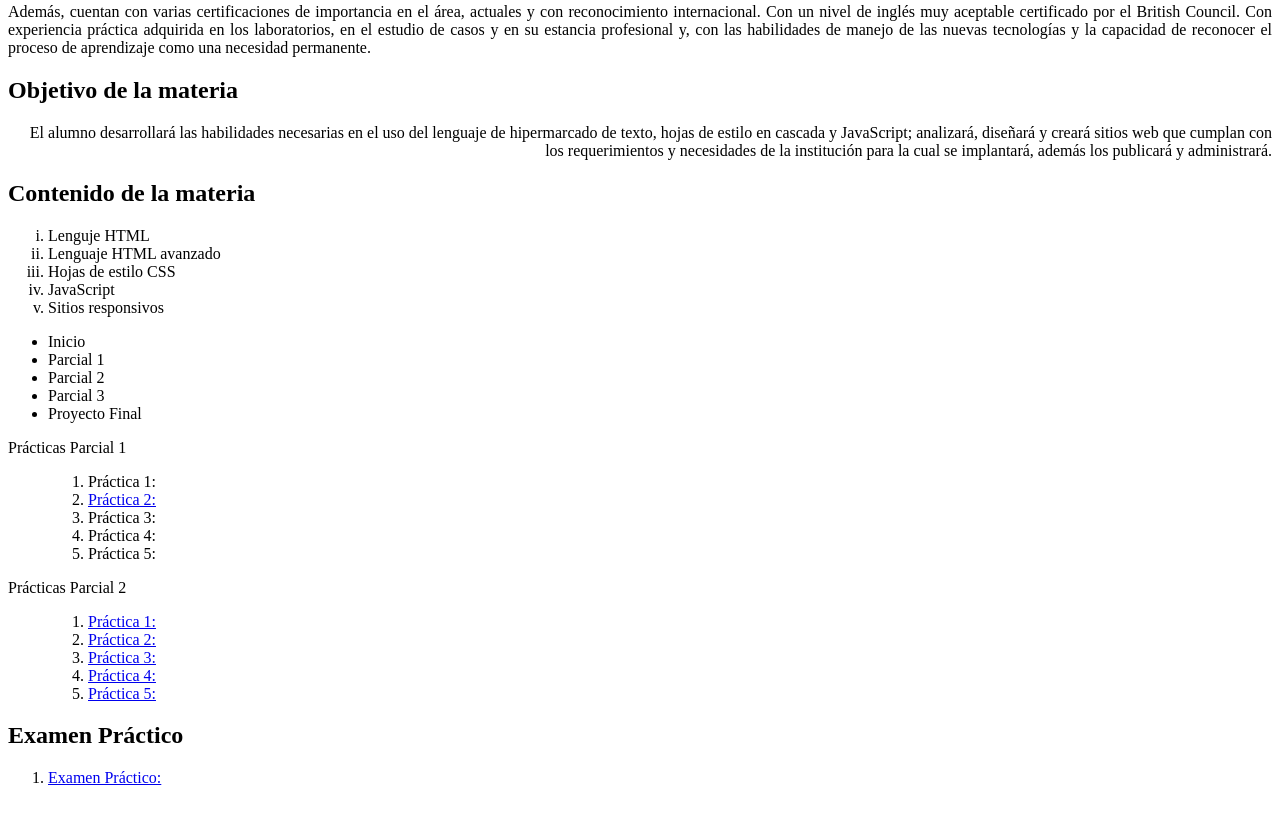
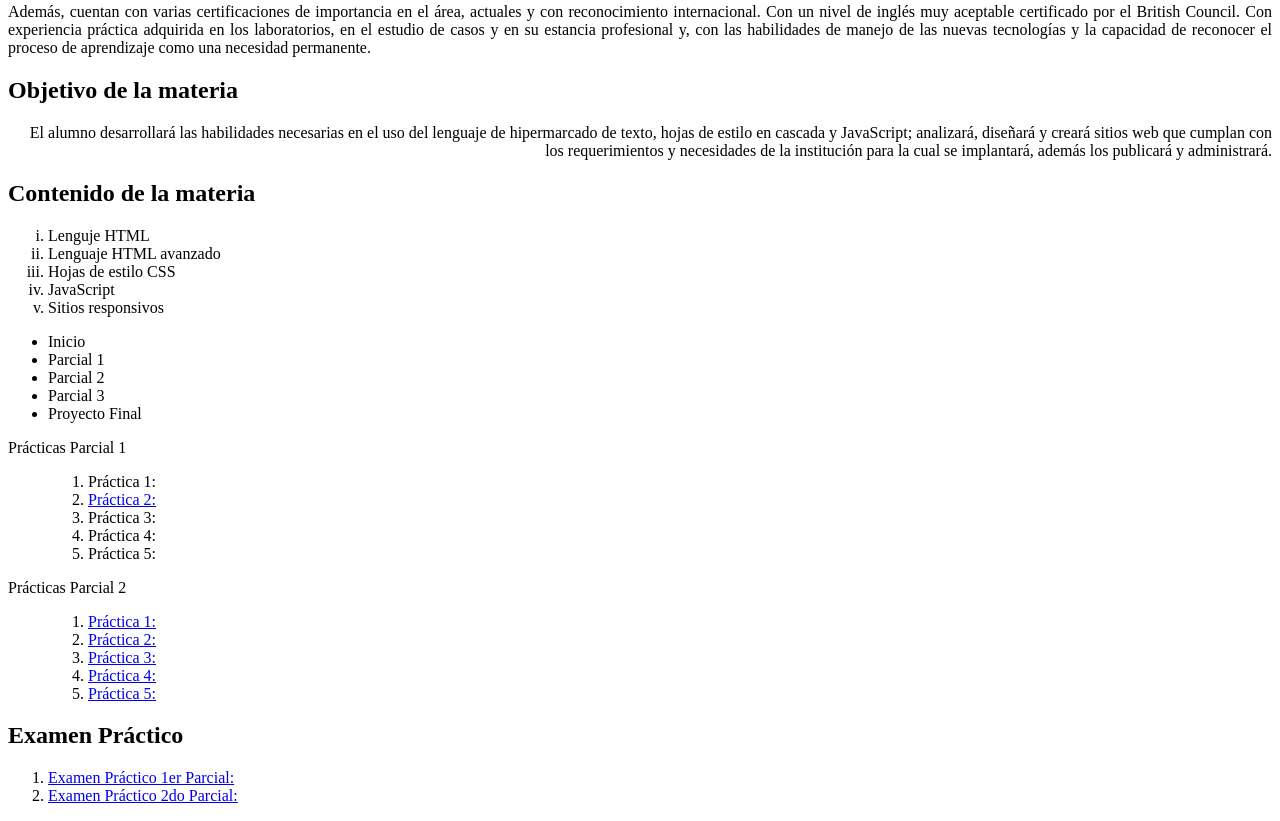
Before and after one commit to Arlettete/Portafolio-183046, a plain HTML site: page index.html in a window 1280 px wide. Shown: the part 676-1497 px from the top of the page. Drawn offline with Linux system fonts and the light colour scheme.

Commit message:
Update index.html

```diff
--- a/index.html
+++ b/index.html
@@ -89,7 +89,8 @@
 
         <h2>Examen Práctico</h2>
         <ol>
-            <li><a href="Evaluación práctica correspondiente al 1er parcial.html">Examen Práctico:</a></li>
+            <li><a href="Evaluación práctica correspondiente al 1er parcial.html">Examen Práctico 1er Parcial:</a></li>
+            <li><a href="ExP2.html">Examen Práctico 2do Parcial: </a></li>
         </ol>
     </ol>
         <script type="text/javascript">
```
